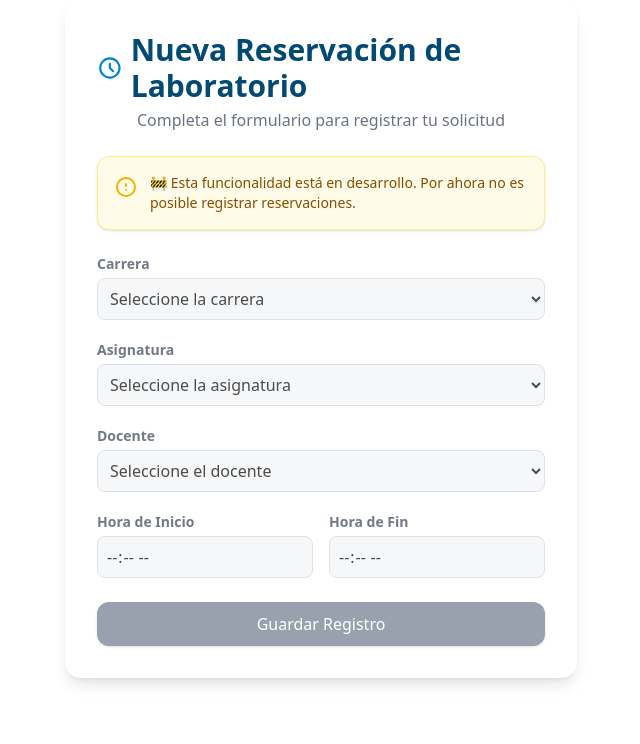
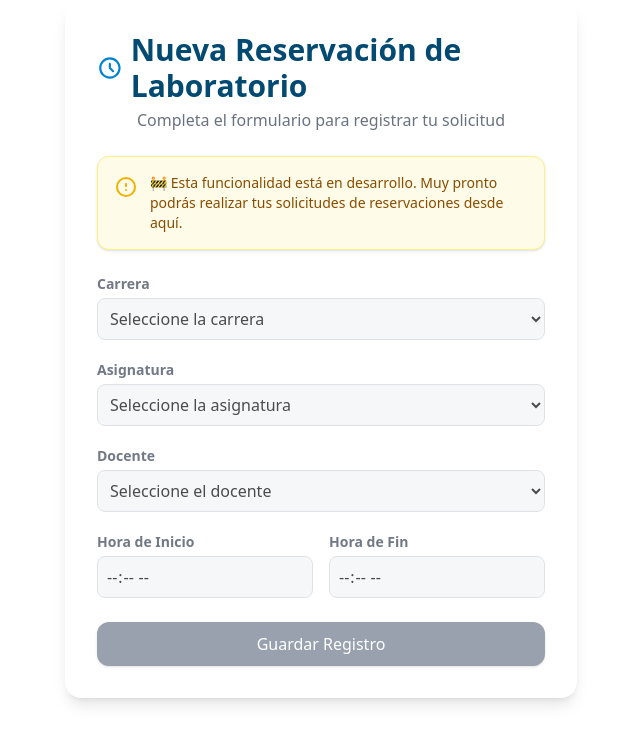
Before and after one commit to Davila99/crud-registrolab, a React (Vite) app: page /registro-lab in a window 1280 px wide. Shown: the top 744 px of the page, without its empty margins (319-959 px from the left). Built offline with nearby package versions, Linux system fonts and the light colour scheme.

Commit message:
Update RegistroLabForm.jsx

```diff
--- a/src/components/RegistroLabForm.jsx
+++ b/src/components/RegistroLabForm.jsx
@@ -54,9 +54,9 @@ export default function RegistroLabForm() {
             />
           </svg>
           <p className="text-yellow-800 text-sm font-medium">
-            🚧 Esta funcionalidad está en desarrollo. Por ahora no es posible
-            registrar reservaciones.
+            🚧 Esta funcionalidad está en desarrollo. Muy pronto podrás realizar tus solicitudes de reservaciones desde aquí.
           </p>
+
         </div>
 
         {/* Inputs deshabilitados */}
```
